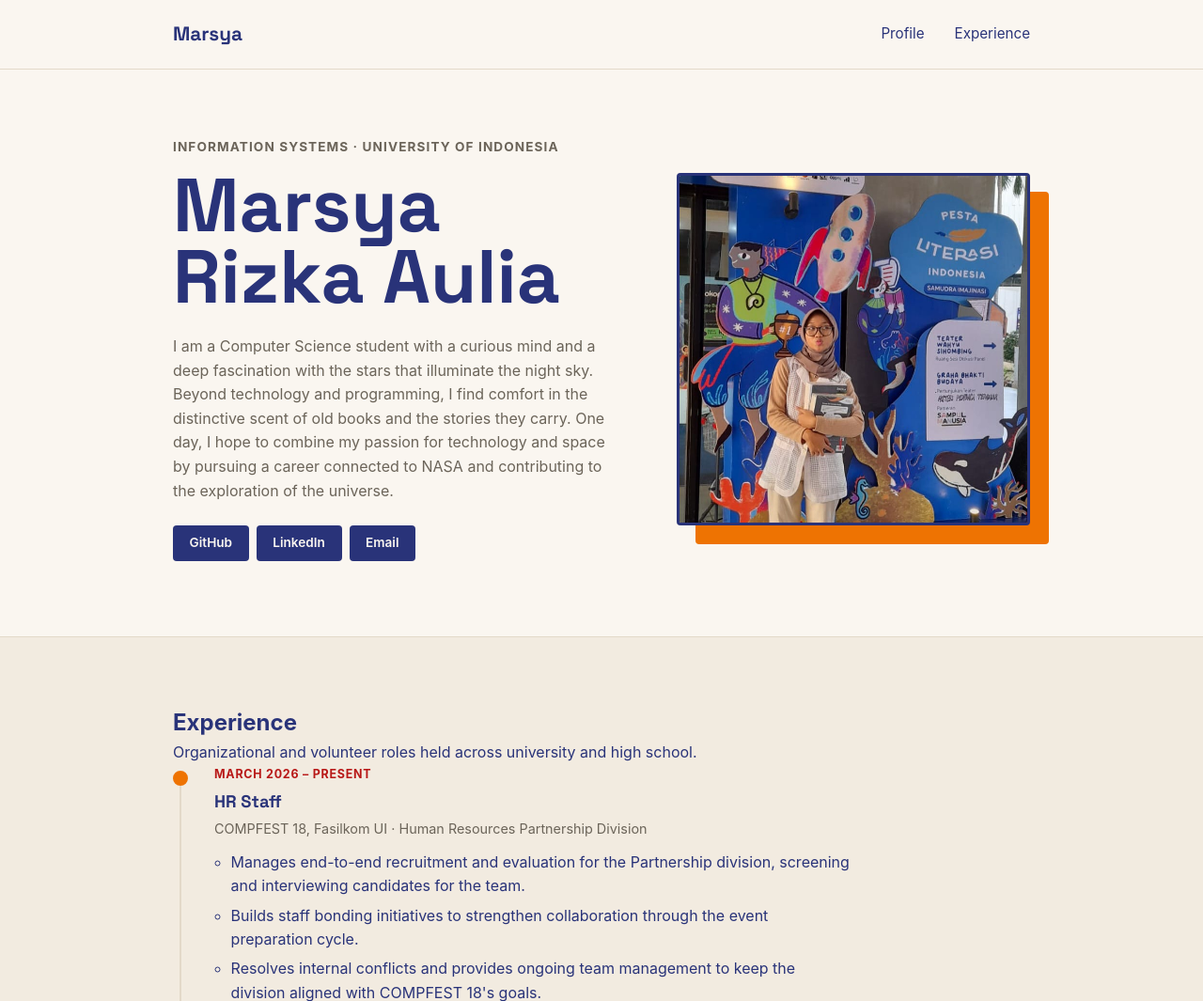
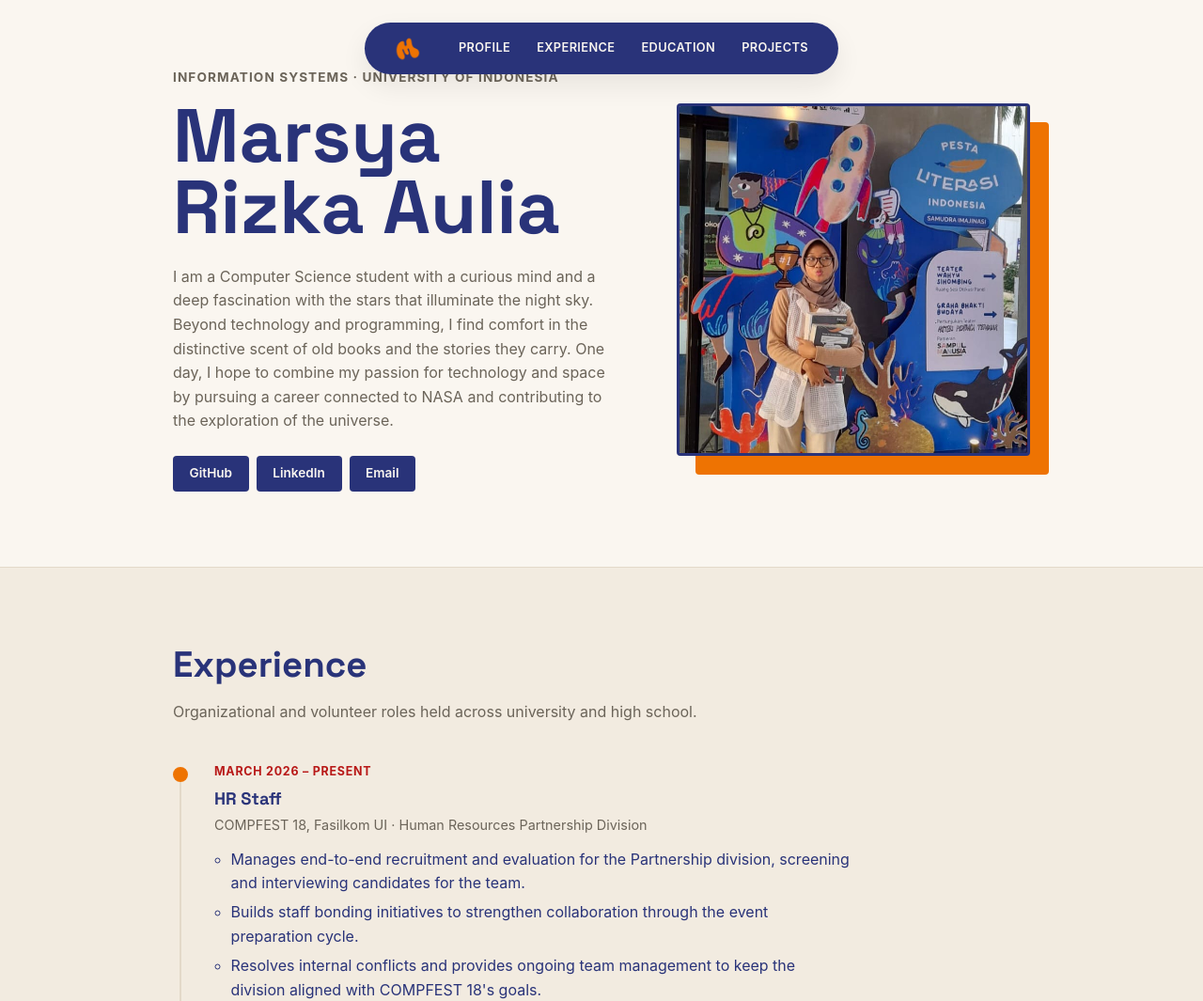
Before and after one commit to msystemctrl/myportofolio, a Django app: page / in a window 1280 px wide. Shown: the top 1065 px of the page at 94% size. Run offline with Django 5.2, Linux system fonts and the light colour scheme.

Commit message:
style: redesign portfolio header

```diff
--- a/static/css/style.css
+++ b/static/css/style.css
@@ -35,33 +35,83 @@ h1, .brand {
 }
 
 .site-header {
-    border-bottom: 1px solid var(--line);
+    position: fixed;
+    top: 1.5rem;
+    left: 50%;
+    transform: translateX(-50%);
+    width: max-content;
+    max-width: calc(100% - 2rem);
+    background-color: var(--ink);
+    border-radius: 999px;
+    box-shadow: var(--shadow);
+    z-index: 100;
 }
 
 .site-header .container {
     display: flex;
-    justify-content: space-between;
     align-items: center;
-    padding: 1.25rem 1.5rem;
+    gap: 2.5rem;
+    max-width: none;
+    padding: 0.85rem 2rem;
 }
 
 .brand {
-    font-size: 1.3rem;
+    font-size: 1.1rem;
     font-weight: 700;
-    color: var(--ink);
+    color: var(--paper);
     text-decoration: none;
+    white-space: nowrap;
+
+    /* Logo di header */
+    display: inline-flex;
+    align-items: center;
+    text-decoration: none;
+}
+
+.brand-logo {
+    display: block;
+    height: 28px;
+    width: auto;
 }
 
 .site-header nav {
     display: flex;
-    gap: 2rem;
+    gap: 1.75rem;
 }
 
 .site-header nav a {
-    color: var(--ink);
+    color: var(--paper);
     text-decoration: none;
-    font-size: 0.95rem;
+    font-size: 0.8rem;
+    font-weight: 600;
+    letter-spacing: 0.03em;
+    text-transform: uppercase;
+    white-space: nowrap;
+    transition: color 0.2s ease;
 }
+
+/* Tambahan implementasi untuk header */
+.site-header nav a:hover {
+    color: var(--accent);
+}
+
+@media (max-width: 600px) {
+    .site-header {
+        top: 1rem;
+        max-width: calc(100% - 1.5rem);
+    }
+
+    .site-header .container {
+        gap: 1.25rem;
+        padding: 0.7rem 1.25rem;
+        overflow-x: auto;
+    }
+
+    .site-header nav {
+        gap: 1rem;
+    }
+}
+/* Done */
 
 .hero {
     padding: 4.5rem 0 5rem;
@@ -176,6 +226,20 @@ h1, .brand {
     border-radius: var(--radius);
     border: 3px solid var(--ink);
 }
+
+/* Implementasi tambahan untuk style judul & deskripsi tiap section */
+.section-title {
+    font-family: "Space Grotesk", -apple-system, sans-serif;
+    font-size: clamp(1.8rem, 4vw, 2.4rem);
+    margin-bottom: 0.5rem;
+}
+
+.section-intro {
+    color: var(--text-muted);
+    max-width: 560px;
+    margin-bottom: 2.5rem;
+}
+/* Done */
 
 /* Experience : Start */
 .experience-section {
--- a/templates/index.html
+++ b/templates/index.html
@@ -13,10 +13,14 @@
 <body>
     <header class="site-header">
         <div class="container">
-            <a href="#profile" class="brand">Marsya</a>
+            <a href="#profile" class="brand">
+                <img src="/static/img/M orange.png" alt="Marsya logo" class="brand-logo">
+            </a>
             <nav>
                 <a href="#profile">Profile</a>
                 <a href="#experience">Experience</a>
+                <a href="#education">Education</a>
+                <a href="#projects">Projects</a>
             </nav>
         </div>
     </header>
```
Also changed, not shown: static/img/M orange.png (added), static/img/favicon.ico (deleted).
